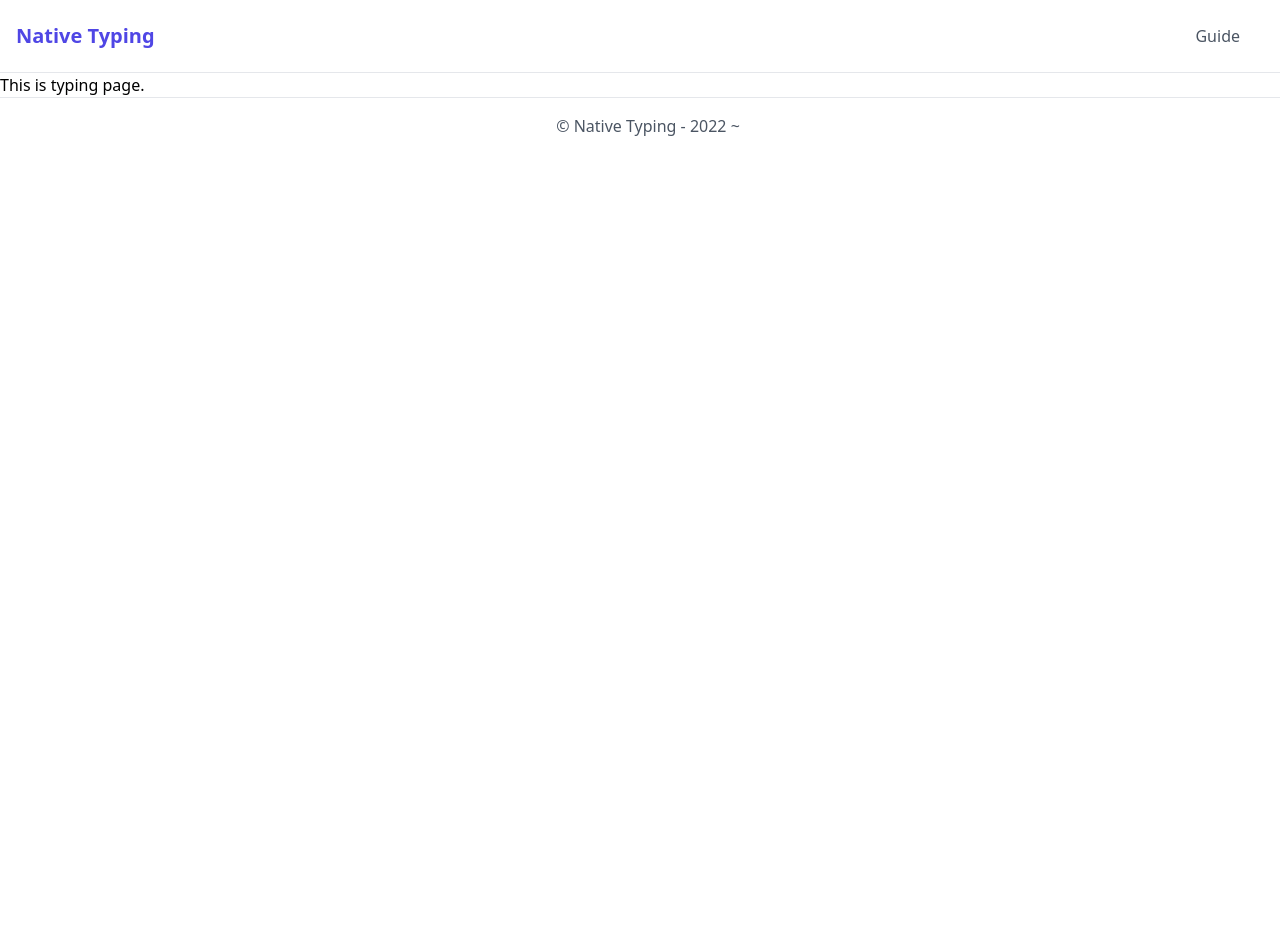
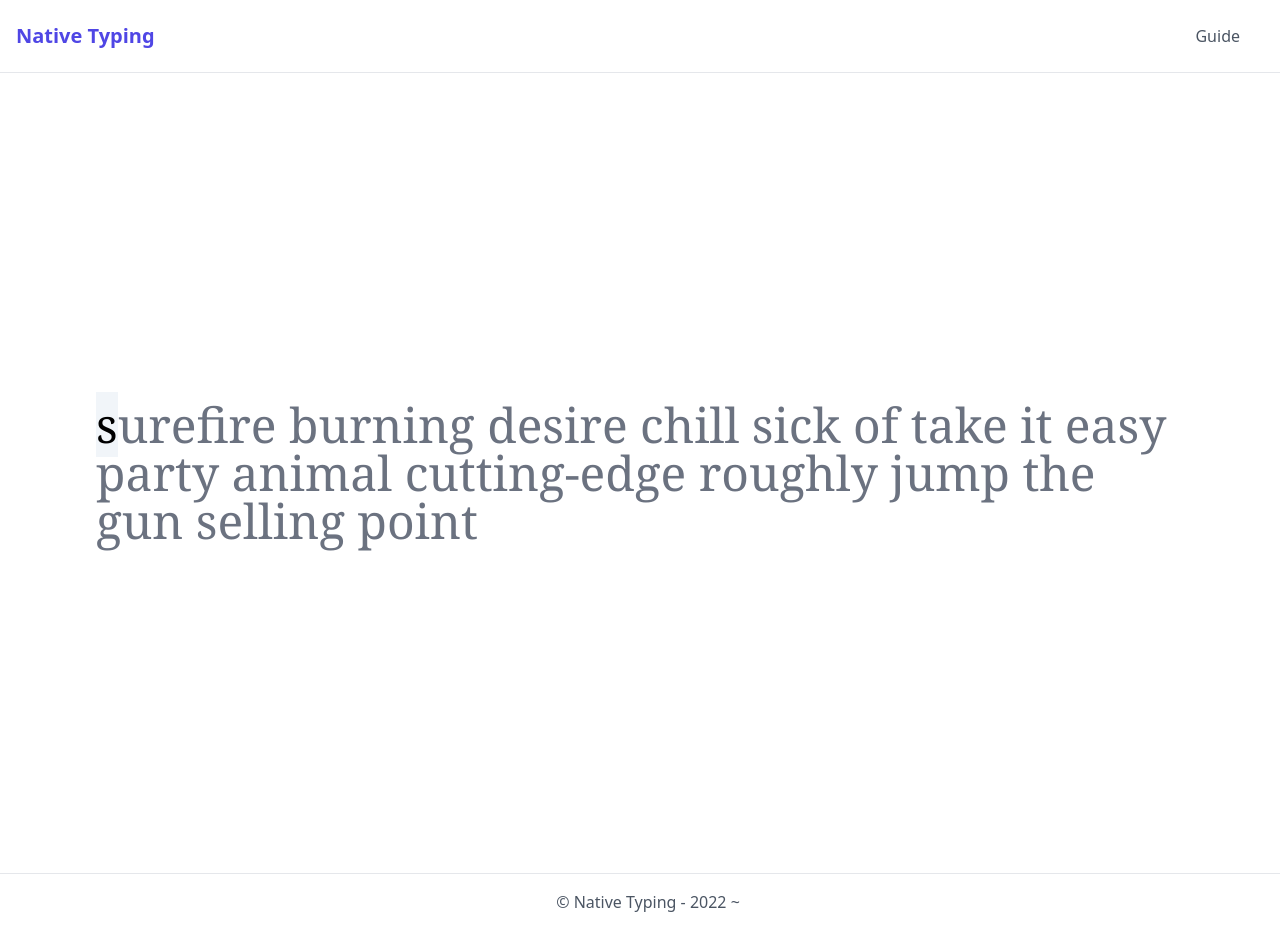
Before and after one commit to agukk/react-typing-app, a React (Create React App) app: page /typing in a window 1280 px wide. Before the commit the page ends 800 px from the top, so only its background shows below. Built offline with nearby package versions, Linux system fonts and the light colour scheme.

Commit message:
Implement typing process

```diff
--- /dev/null
+++ b/src/components/atoms/layout/CorrectLetter.jsx
@@ -0,0 +1,7 @@
+export const CorrectLetter = ({ typingString, index }) => {
+    return(
+        <span className='text-green-500'>
+            {typingString.slice(0, index)}
+        </span>
+    );
+}
--- /dev/null
+++ b/src/components/atoms/layout/MissLetter.jsx
@@ -0,0 +1,7 @@
+export const MissLetter = ({ typingString, index }) => {
+    return(
+        <span className='text-red-500 bg-slate-100'>
+            {typingString[index]}
+        </span>
+    );
+}
--- /dev/null
+++ b/src/components/atoms/layout/NomalLetter.jsx
@@ -0,0 +1,7 @@
+export const NomalLetter = ({ typingString, index }) => {
+    return(
+        <span className='bg-slate-100'>
+            {typingString[index]}
+        </span>
+    );
+}
--- /dev/null
+++ b/src/components/atoms/layout/TypeLetter.jsx
@@ -0,0 +1,7 @@
+export const TypeLetter = ({ typingString, index }) => {
+    return(
+        <span className='text-gray-500'>
+            {typingString.slice(index + 1, typingString.length)}
+        </span>
+    );
+}
--- a/src/components/pages/Typing.jsx
+++ b/src/components/pages/Typing.jsx
@@ -1,5 +1,63 @@
+import { useEffect, useState } from "react";
+import { CorrectLetter } from "../atoms/layout/CorrectLetter";
+import { MissLetter } from "../atoms/layout/MissLetter";
+import { NomalLetter } from "../atoms/layout/NomalLetter";
+import { TypeLetter } from "../atoms/layout/TypeLetter";
+
 export const Typing = () => {
+    // words that user types
+    let words = [
+        "come clean", "sloppy", "black and white", "ancient", "slack off",
+        "freebie", "clear-cut", "fiddly", "downtime", "get it",
+        "legit", "hyped", "attention-seeking", "get into", "cut corners",
+        "big deal", "on the dot", "pricey", "touchy subject", "one-off",
+        "rusty", "in-your-face", "downer", "packed", "old-school",
+        "sick of", "white noise", "tricky", "slammed", "tell me about it",
+        "take it easy", "chill", "on the same page", "give credit", "loaded",
+        "cutting-edge", "chill out", "roughly", "selling point", "party animal",
+        "wordy", "surefire", "up in the air", "worth a shot", "sharp",
+        "burning desire", "face-time", "jump the gun", "fishy", "broken record"
+    ]
+
+    const [typingString, setTypingString] = useState("");
+    const [index, setIndex] = useState(0);
+    const [isMissType, setIsMissType] = useState(false);
+
+    useEffect(() => {
+        let ts = '';
+        for (let i = 0; i < 10; i++) {
+            let word = words[Math.floor(Math.random() * words.length)];
+            ts += word + ' '
+        }
+        let newTypingString = ts.slice(0,-1)
+        setTypingString(newTypingString);
+        // eslint-disable-next-line
+    },[]);
+
+    const checkTypingLetter = (event) => {
+        if (event.key === typingString[index])
+        {
+            setIsMissType(false);
+            setIndex(index + 1);
+        }
+        else
+        {
+            setIsMissType(true);
+        }
+    }
+
     return(
-        <p>This is typing page.</p>
+        <div className='h-screen w-screen flex flex-col justify-center items-center'>
+            <div onKeyDown={(event) => checkTypingLetter(event)} tabIndex={0} className='text-5xl font-serif p-24 cursor-pointer'>
+                <CorrectLetter typingString={typingString} index={index}/>
+
+                {isMissType ? (
+                    <MissLetter typingString={typingString} index={index}/>
+                ) : (
+                    <NomalLetter typingString={typingString} index={index}/>
+                )}
+                <TypeLetter typingString={typingString} index={index}/>
+            </div>
+        </div>
     );
 }
```
